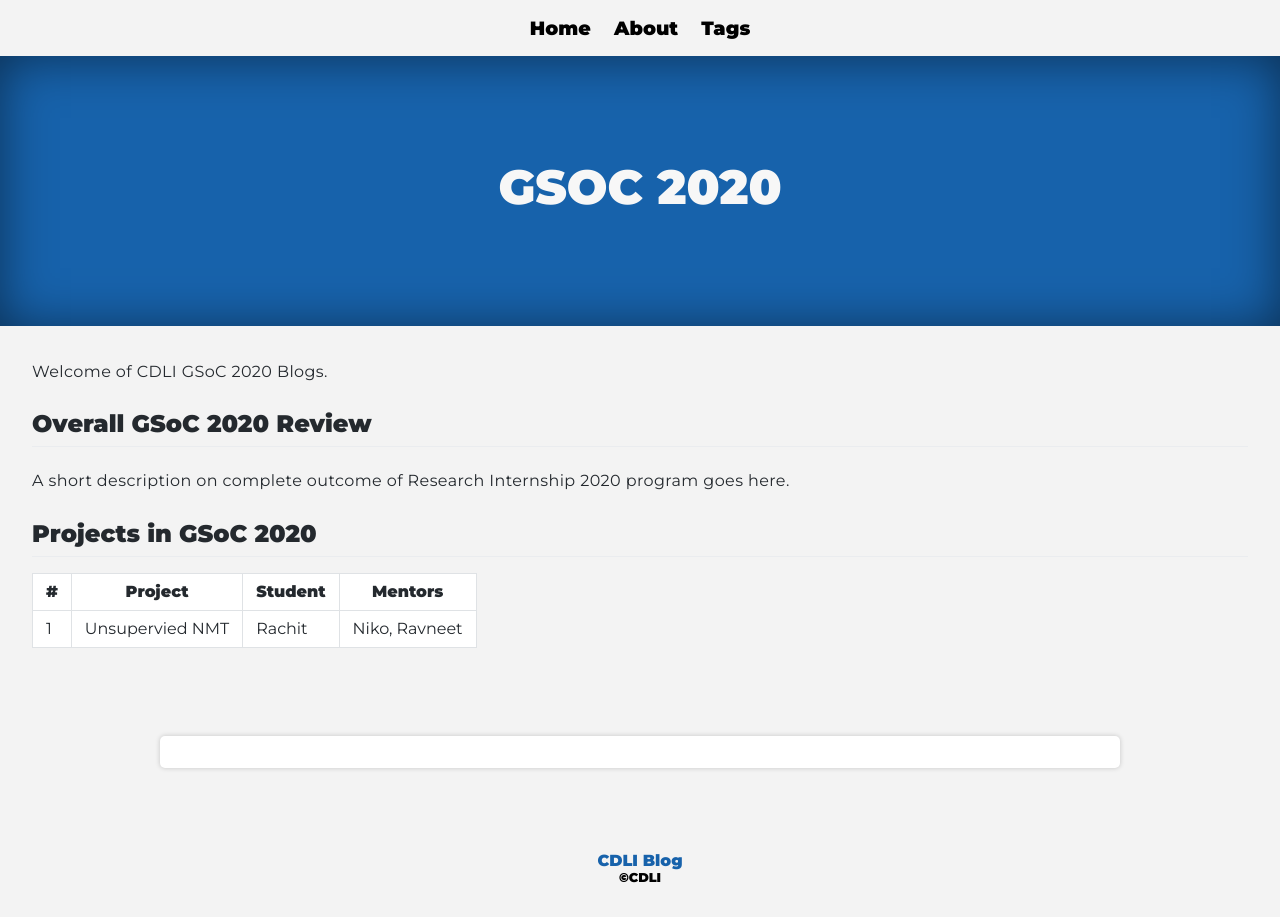
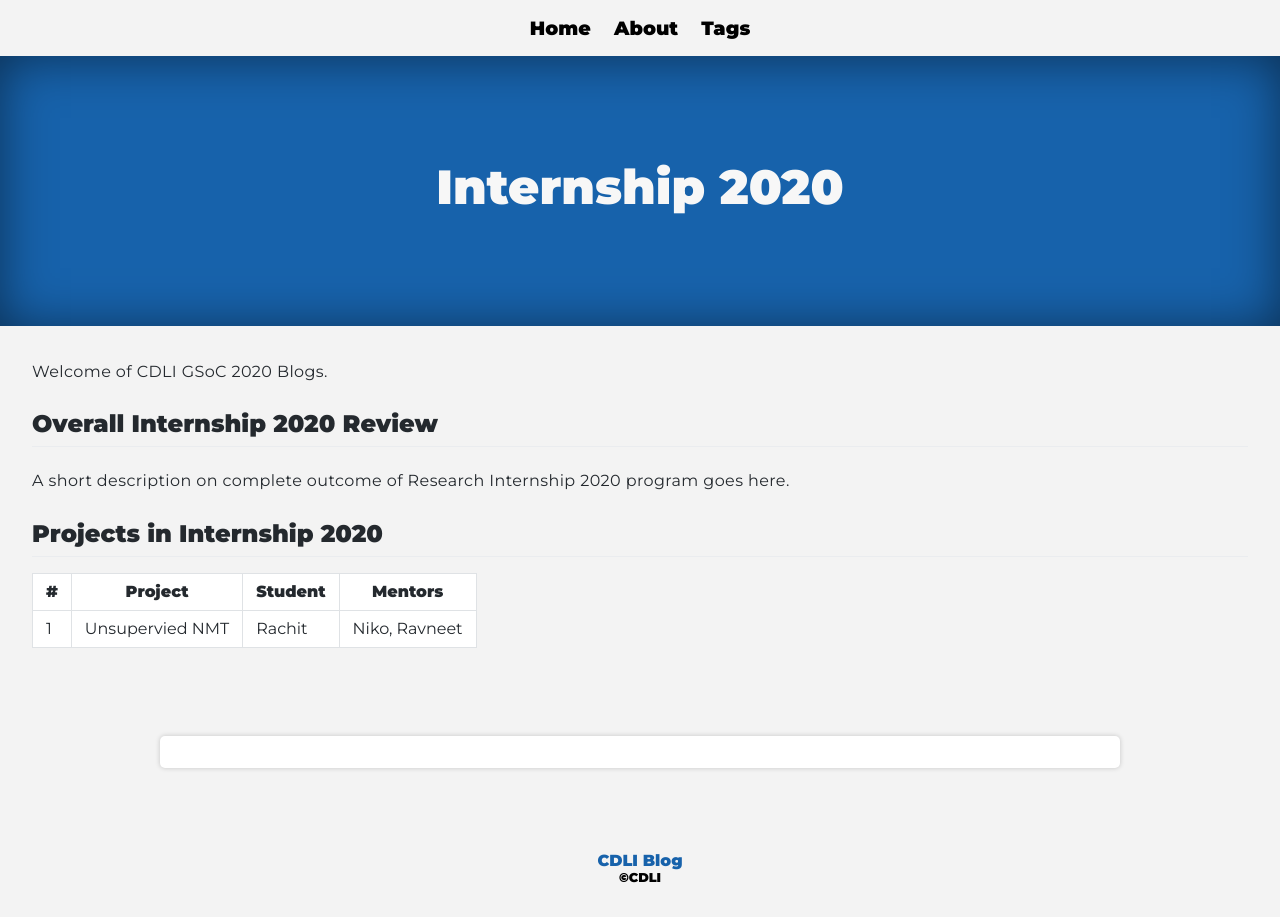
Before and after one commit to cdli-gh/blog, a Jekyll site: the page built from _blog/intern20/index.md, in a window 1280 px wide. Built offline with Jekyll 4.4.1, drawn with Linux system fonts in a browser that asks for light colours.

Commit message:
Update index.md

```diff
--- a/_blog/intern20/index.md
+++ b/_blog/intern20/index.md
@@ -1,5 +1,5 @@
 ---
-title: GSOC 2020
+title: Internship 2020
 layout: page
 author: ""
 tags:  ["intern","intern2020"]
@@ -7,10 +7,10 @@ tags:  ["intern","intern2020"]
 
 Welcome of CDLI GSoC 2020 Blogs.
 
-## Overall GSoC 2020 Review
+## Overall Internship 2020 Review
 A short description on complete outcome of Research Internship 2020 program goes here.
 
-## Projects in GSoC 2020
+## Projects in Internship 2020
 
 |\# | Project | Student | Mentors |
 |---	|---	|---	|---	|
```
